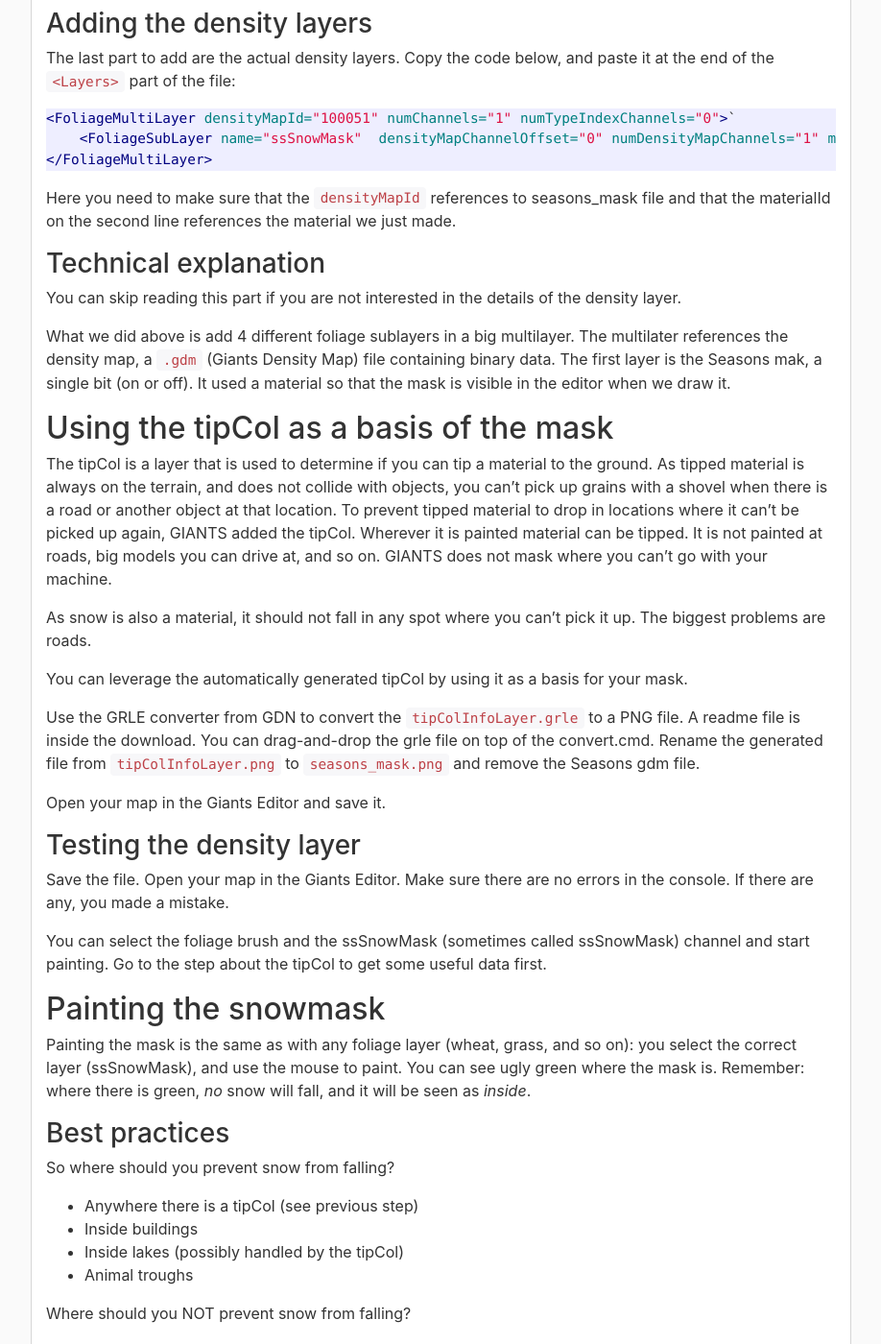
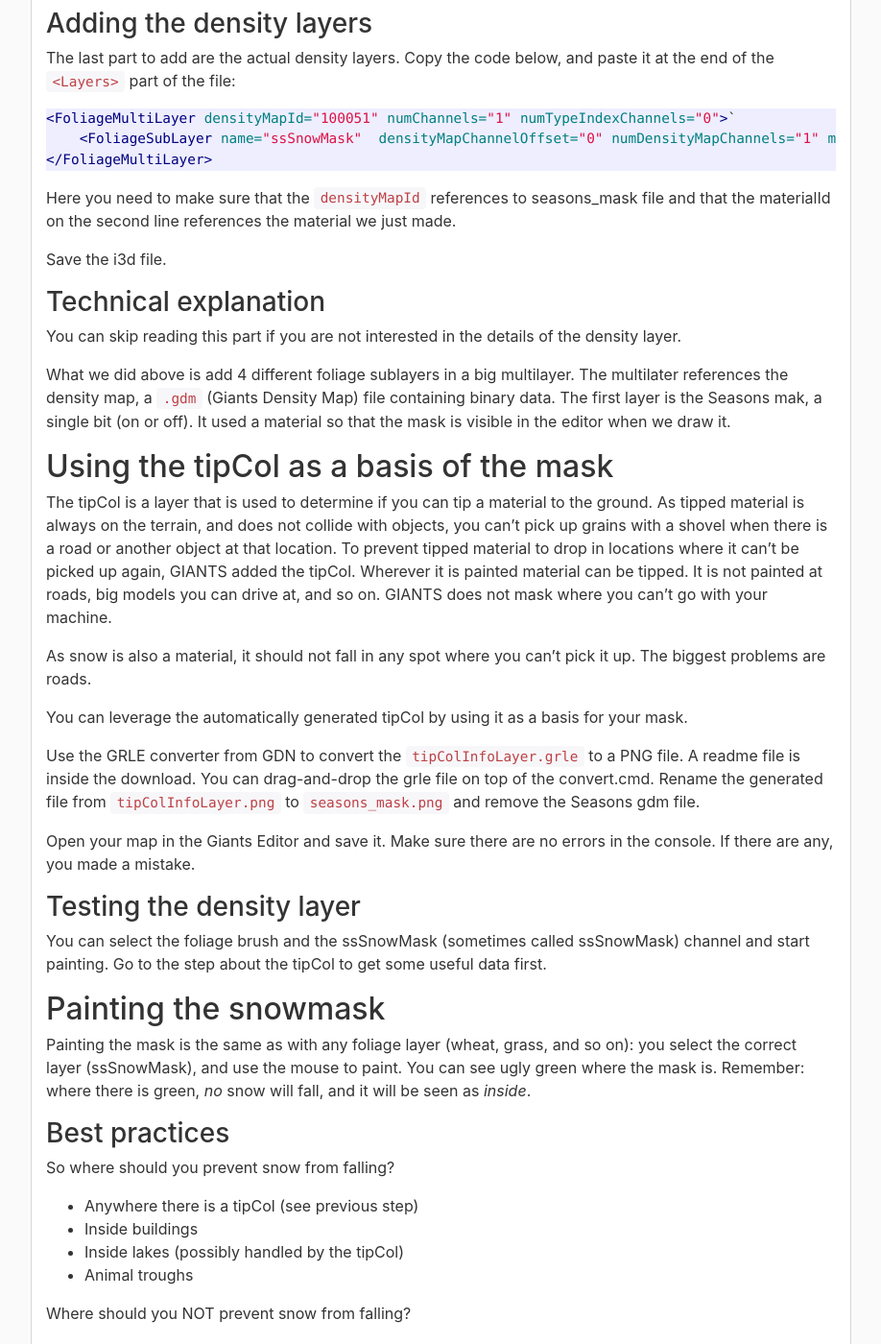
Before and after one commit to RealismusModding/realismusmodding.github.io, a Jekyll site: the page built from mods/seasons/manual/modding/maps/seasons_mask.md, in a window 1280 px wide and 1400 px high, scrolled down 1702 px. Shown: the whole window at 96% size, without its empty margins (323-1241 px from the left). Built offline with Jekyll 4.4.1, drawn with Linux system fonts in a browser that asks for light colours; comment, search, counter and statistics services are not loaded.

Commit message:
Improve text

```diff
--- a/mods/seasons/manual/modding/maps/seasons_mask.md
+++ b/mods/seasons/manual/modding/maps/seasons_mask.md
@@ -77,6 +77,8 @@ The last part to add are the actual density layers. Copy the code below, and pas
 
 Here you need to make sure that the `densityMapId` references to seasons_mask file and that the materialId on the second line references the material we just made.
 
+Save the i3d file.
+
 ### Technical explanation
 
 You can skip reading this part if you are not interested in the details of the density layer.
@@ -94,11 +96,9 @@ You can leverage the automatically generated tipCol by using it as a basis for y
 Use the GRLE converter from GDN to convert the `tipColInfoLayer.grle` to a PNG file. A readme file is inside the download. You can drag-and-drop the grle file on top of the convert.cmd.
 Rename the generated file from `tipColInfoLayer.png` to `seasons_mask.png` and remove the Seasons gdm file.
 
-Open your map in the Giants Editor and save it.
+Open your map in the Giants Editor and save it. Make sure there are no errors in the console. If there are any, you made a mistake.
 
 ### Testing the density layer
-
-Save the file. Open your map in the Giants Editor. Make sure there are no errors in the console. If there are any, you made a mistake.
 
 You can select the foliage brush and the ssSnowMask (sometimes called ssSnowMask) channel and start painting. Go to the step about the tipCol to get some useful data first.
 
```
